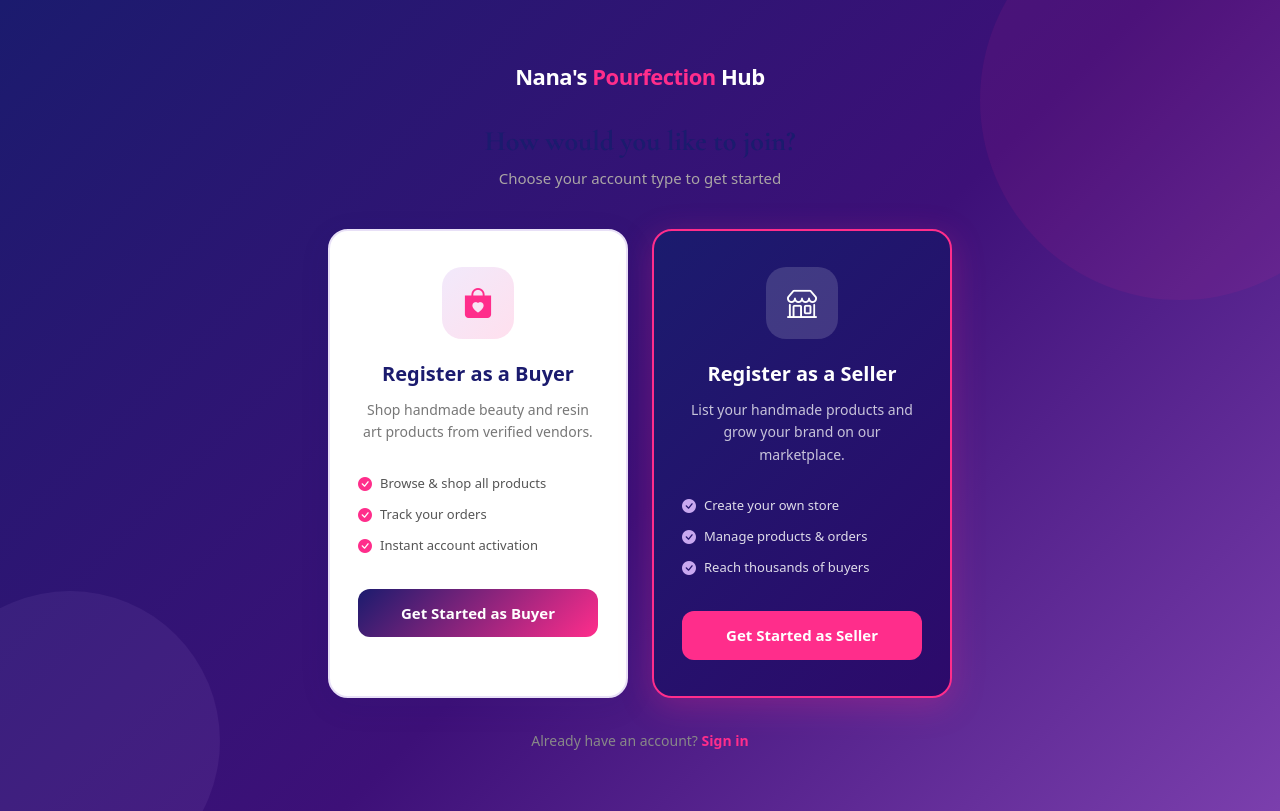
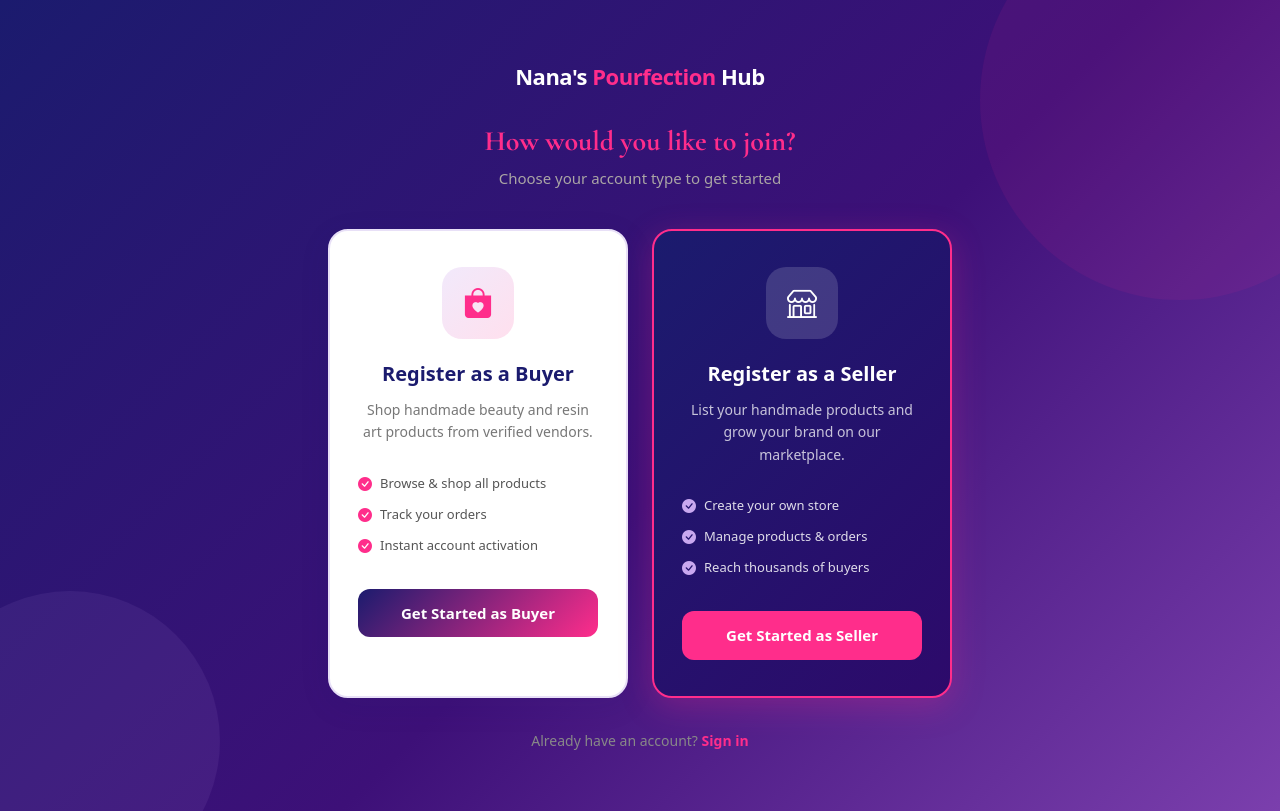
Before and after one commit to Minnie-Mhie/Nanas-eCome-Frront, a React (Vite) app: page /register in a window 1280 px wide. Built offline with nearby package versions, Linux system fonts and the light colour scheme; no server answers.

Commit message:
edit register page

```diff
--- a/src/style/Register.css
+++ b/src/style/Register.css
@@ -19,7 +19,7 @@
 .role-pick-heading {
   font-size: 28px;
   font-weight: 800;
-  color: var(--navy);
+  color: var(--pink);
   margin: 24px 0 8px;
   text-align: center;
 }
```
